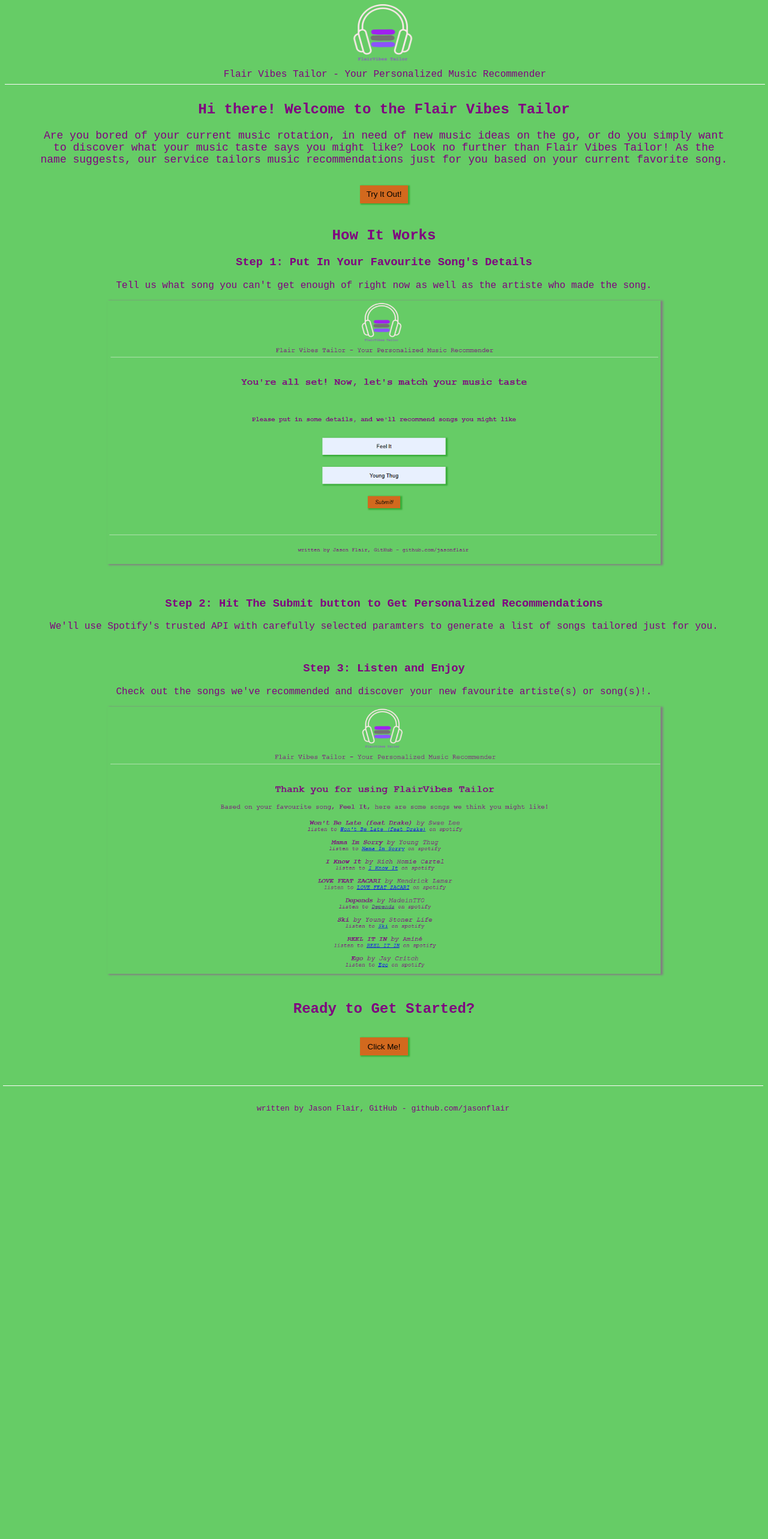
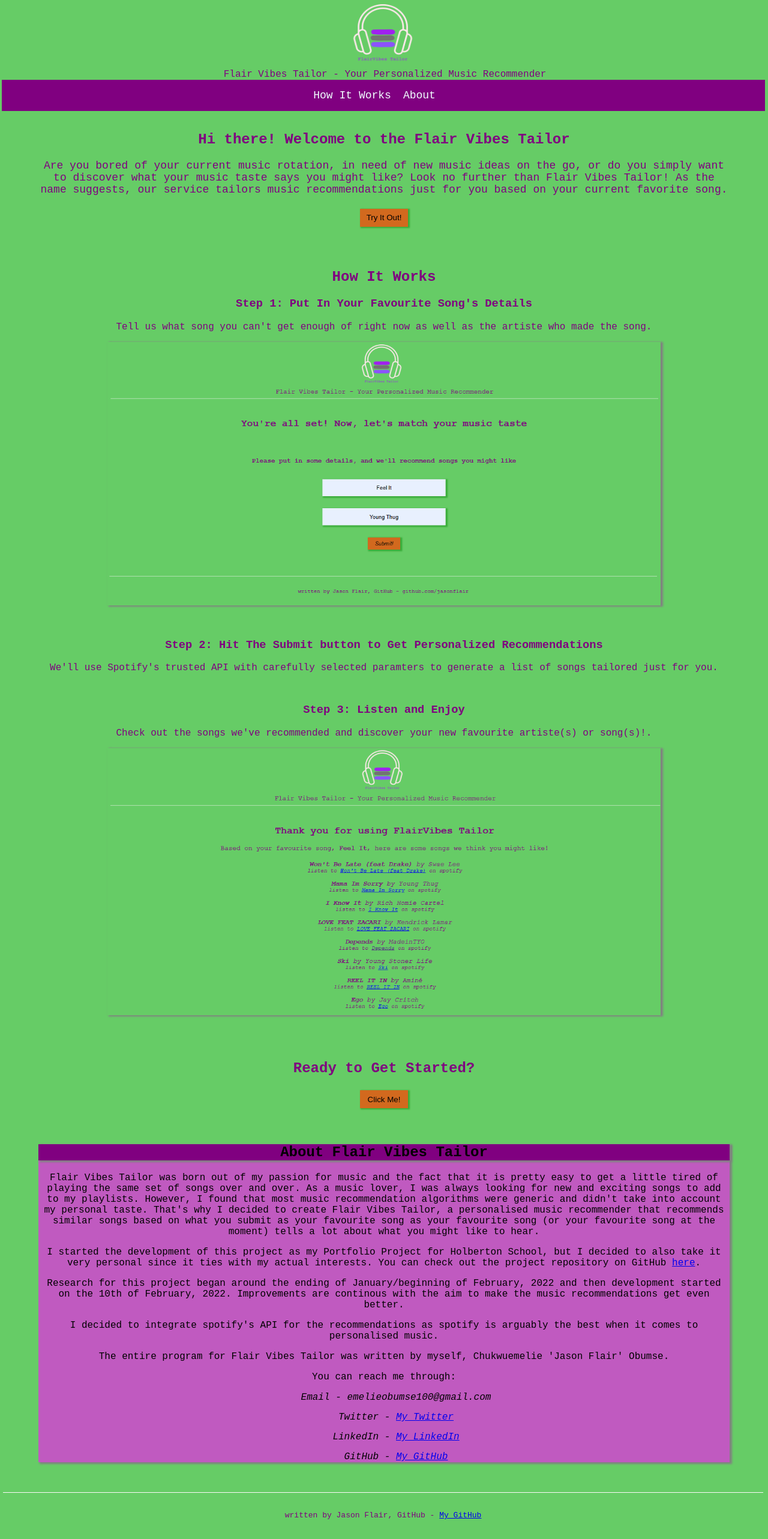
Before and after one commit to JasonFlair/FlairVibes_Tailor, a Flask app: template dynamic_webf/templates/fvtlandingpage.html in a window 1280 px wide. Shown: the whole page at 60% size. Before the commit the page ends 1854 px from the top, so only its background shows below. Run offline with Flask 2, Linux system fonts and the light colour scheme; the template is opened without the code that fills it, so the values that code supplies are empty; some libraries are stand-ins or nearby versions.

Commit message:
added content to landing page, edited fvt

```diff
--- a/dynamic_webf/fvtstatic/scripts/fvtailor.js
+++ b/dynamic_webf/fvtstatic/scripts/fvtailor.js
@@ -30,9 +30,11 @@ $(document).ready(function(){
                 for (track of tracks) {
                     parsedTrack = JSON.parse(track)
                     let recommendations = `
+                    <ul class="reclist">
                     <li><b>${parsedTrack['title']}</b> by ${parsedTrack['artist']}
                     <p class="listtext"> listen to <a href="${parsedTrack['link']}" target="_blank"> ${parsedTrack['title']}</a> on spotify</p>
-                    </li>`;
+                    </li>
+                    </ul>`;
                     $('section.recommendations').append(recommendations);
                 }
                 $('section.recommendations').append(goagainButton);
--- a/dynamic_webf/fvtstatic/styles/common.css
+++ b/dynamic_webf/fvtstatic/styles/common.css
@@ -7,16 +7,51 @@ body {
 }
 
 section.hero{
-    margin-top: 150px;
+    margin-top: 200px;
 }
 
+.reclist {
+    list-style: none;
+}
+
+nav {
+    display: flex; /* set the display property to flex */
+    justify-content: center; /* center the items horizontally */
+    align-items: center; /* center the items vertically */
+    background-color: purple;
+    margin-left: -5px;
+  }
+
+  nav ul {
+    list-style: none; /* remove the default list style */
+    display: flex; /* set the display property to flex */
+    margin-left: -70px;
+  }
+
+  nav ul li {
+    margin: 0 10px; /* add some margin between the list items */
+  }
+  nav ul li a:hover {
+    background-color: azure;
+    color: purple;
+    padding: 10px 0px;
+  }
+
+  nav ul li a {
+    color: azure; /* set the link color */
+    text-decoration: none; /* remove the underline */
+    font-size: 18px; /* set the font size */
+    font-style: normal;
+
+  }
+
 .hiw {
-    margin-top: 40px;
+    margin-top: 70px;
     margin-bottom: 0;
 }
 
 .cta {
-    margin-top: 40px;
+    margin-top: 70px;
     margin-bottom: 0;
 }
 
@@ -58,6 +93,19 @@ li {
     margin-top: 170px;
 }
 
+.about h2 {
+    background-color: purple;
+    color: black;
+    box-shadow: 3px 2px 3px 1px grey;
+}
+.about {
+    background-color: rgb(192, 90, 192);
+    color: black;
+    box-shadow: 3px 2px 3px 1px grey;
+    margin-top: 60px;
+}
+
+
 .submission {
     margin-top: 70px;
     border-top: 1px;
@@ -93,7 +141,7 @@ form input {
     text-align: center;
     width: 80px;
     height: 30px;
-    margin-top: 15px;
+    margin-top: 4px;
     background-color: chocolate;
     cursor: pointer;
     border: none;
@@ -170,6 +218,7 @@ input {
         margin-bottom: 1px;
     }
 }
+
 
 @media screen and (max-width: 414px) and (max-height: 736px) {
     .welcome {
--- a/dynamic_webf/fvtstatic/styles/header.css
+++ b/dynamic_webf/fvtstatic/styles/header.css
@@ -62,13 +62,30 @@ header {
     }
 }
 
+
+@media screen and (max-width: 412px) and (max-height: 915px) {
+    header {
+        width: 97%;
+        height: 140px;
+    }
+    .headertext {
+        margin-top: -30px;
+    }
+    .logo {
+    background-size: 80px 70px;
+    height: 80%;
+    margin-left: 40%;
+    margin-top: 17px;
+    }
+}
+
 @media screen and (max-width: 412px) and (max-height: 914px) {
     header {
         width: 97%;
-        height: 100px;
+        height: 140px;
     }
     .headertext {
-        margin-top: -20px;
+        margin-top: -30px;
     }
     .logo {
     background-size: 80px 70px;
--- a/dynamic_webf/templates/flairvibestailor.html
+++ b/dynamic_webf/templates/flairvibestailor.html
@@ -39,7 +39,7 @@
             </section>
         </div>
         <footer>
-            <p>written by Jason Flair, GitHub - github.com/jasonflair</p>
+            <p>written by Jason Flair, GitHub - <a href="https://github.com/jasonflair">My GitHub</a></p>
         </footer>
     </body>
 </html>
--- a/dynamic_webf/templates/fvtlandingpage.html
+++ b/dynamic_webf/templates/fvtlandingpage.html
@@ -18,6 +18,12 @@
       <div class="logo">
       </div>
       <div class="headertext">Flair Vibes Tailor - Your Personalized Music Recommender</div>
+      <nav>
+        <ul>
+          <li><a href="#hiw">How It Works</a></li>
+          <li><a href="#about">About</a></li>
+        </ul>
+      </nav>
   </header>
 
     <main>
@@ -26,7 +32,7 @@
         <p>Are you bored of your current music rotation, in need of new music ideas on the go, or do you simply want to discover what your music taste says you might like? Look no further than Flair Vibes Tailor! As the name suggests, our service tailors music recommendations just for you based on your current favorite song.</p>
         <button id="tryit_button">Try It Out!</button>
       </section>
-      <section class="hiw">
+      <section class="hiw" id="hiw">
         <h2>How It Works</h2>
         <div class="step">
           <h3>Step 1: Put In Your Favourite Song's Details</h3>
@@ -37,7 +43,7 @@
           <h3>Step 2: Hit The Submit button to Get Personalized Recommendations</h3>
           <p>We'll use Spotify's trusted API with carefully selected paramters to generate a list of songs tailored just for you.</p>
         </div>
-        <div class="feature">
+        <div class="step">
           <h3>Step 3: Listen and Enjoy</h3>
           <p>Check out the songs we've recommended and discover your new favourite artiste(s) or song(s)!.</p>
           <img src="../fvtstatic/images/snapshot3.PNG" alt="a list of recommendations are generated on screen">
@@ -47,9 +53,28 @@
         <h2>Ready to Get Started?</h2>
         <button id="tryit_button">Click Me!</button>
       </section>
+      <section class="about" id="about">
+        <!-- About content here -->
+        <h2>About Flair Vibes Tailor</h2>
+        <p>Flair Vibes Tailor was born out of my passion for music and the fact that it is pretty easy to get a little tired of playing the same set of songs over and over. As a music lover, I was always looking for new and exciting songs to add to my playlists. However, I found that most music recommendation algorithms were generic and didn't take into account my personal taste. That's why I decided to create Flair Vibes Tailor, a personalised music recommender that recommends similar songs based on what you submit as your favourite song as your favourite song (or your favourite song at the moment) tells a lot about what you might like to hear.</p>
+        <p>I started the development of this project as my Portfolio Project for Holberton School, but I decided to also take it very personal since it ties with my actual interests. You can check out the project repository on GitHub <a href="https://github.com/jasonflair/FlairVibes_Tailor">here</a>.</p>
+        <p>Research for this project began around the ending of January/beginning of February, 2022 and then development started on the 10th of February, 2022. Improvements are continous with the aim to make the music recommendations get even better.</p>
+        <p>I decided to integrate spotify's API for the recommendations as spotify is arguably the best when it comes to personalised music.</p>
+        <p>The entire program for Flair Vibes Tailor was written by myself, Chukwuemelie 'Jason Flair' Obumse.</p>
+        <p>You can reach me through:</p>
+        <ul>
+            <li>Email - emelieobumse100@gmail.com</li>
+            <li>Twitter - <a href="https://twitter.com/jasonffs_" target="_blank">My Twitter</a></li>
+            <li>LinkedIn - <a href="https://www.linkedin.com/in/chukwuemelie-obumse-834162182/" target="_blank">My LinkedIn</a></li>
+            <li>GitHub - <a href="https://github.com/jasonflair" target="_blank">My GitHub</a></li>
+        </ul>
+      </section>
+
+    </section>
+
     </main>
     <footer>
-        <p>written by Jason Flair, GitHub - github.com/jasonflair</p>
+        <p>written by Jason Flair, GitHub - <a href="https://github.com/jasonflair">My GitHub</a></p>
     </footer>
   </body>
 </html>
```
